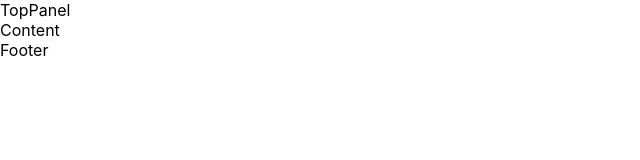
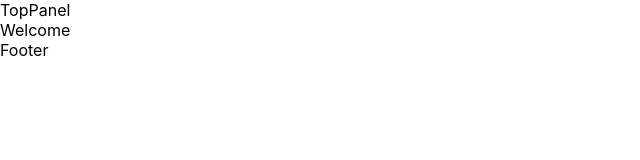
Before and after one commit to rafeev/imin, a React (Create React App) app: page /welcome in a window 1280 px wide. Shown: the top 160 px of the page, without its empty margins (0-640 px from the left). Built offline with nearby package versions, Linux system fonts and the light colour scheme.

Commit message:
компоненты стартовой страницы и игры

```diff
--- a/src/Components/Content/Content.jsx
+++ b/src/Components/Content/Content.jsx
@@ -1,11 +1,15 @@
 import React from 'react';
 import { Route } from 'react-router-dom'
-
 import inClass from './Content.module.css';
+import Welcome from './Welcome/Welcome';
+import Game from './game/Game';
 
 const Content = () => {
     return (
-        <div className={ inClass.content }>Content</div>
+        <div className={ inClass.content }>
+            <Route path='/game' component={ Game } />
+            <Route path='/welcome' component={ Welcome } />
+        </div>
     )
  }
 
--- /dev/null
+++ b/src/Components/Content/Welcome/Welcome.jsx
@@ -0,0 +1,10 @@
+import React from 'react';
+import inClass from './Welcome.module.css';
+
+const Welcome = () =>  {
+    return (
+        <div>Welcome</div>
+    )
+}
+
+export default Welcome;
--- /dev/null
+++ b/src/Components/Content/Welcome/Welcome.module.css
@@ -0,0 +1,3 @@
+.welcome {
+    display: block;
+}
--- /dev/null
+++ b/src/Components/Content/game/Game.jsx
@@ -0,0 +1,9 @@
+import React from 'react';
+
+const Game = () => {
+    return (
+        <div>Game</div>
+    )
+}
+
+export default Game;
```
Also changed, not shown: src/Components/Content/game/Game.module.css (added).
